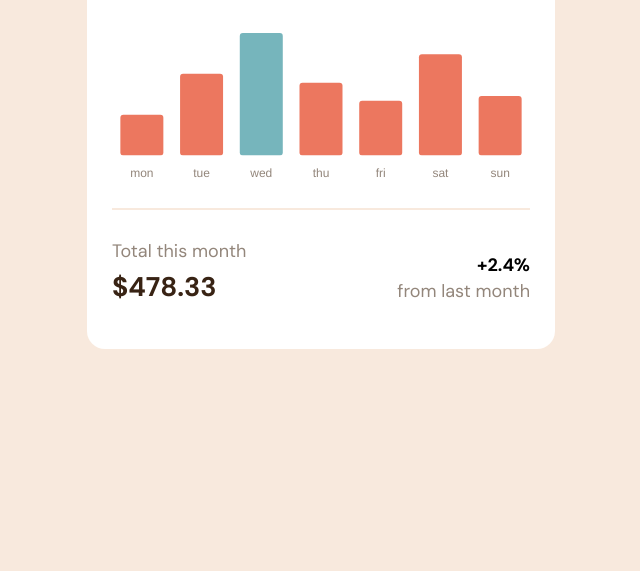
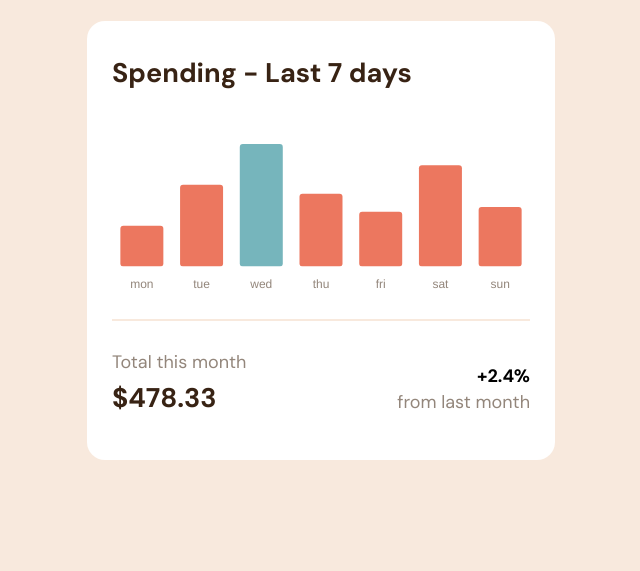
Before and after one commit to MReyna12/expenses-chart-component, a plain HTML site: page index.html in a window 1280 px wide. Shown: the part 229-800 px from the top of the page, without its empty margins (319-959 px from the left). Drawn offline with nearby package versions, Linux system fonts and the light colour scheme.

Commit message:
center content

```diff
--- a/index.html
+++ b/index.html
@@ -14,7 +14,7 @@
     <title>Expenses Chart Component</title>
   </head>
   <body>
-    <main>
+    <main class="column-center">
       <section
         class="balance-container shared-containers flex-space-between-center"
       >
--- a/styles/index.css
+++ b/styles/index.css
@@ -22,6 +22,7 @@ main {
   margin: 0 auto;
   max-width: 500px;
   padding: 0rem 1rem;
+  height: 100vh;
 }
 
 /** Balance Container Styling **/
@@ -110,3 +111,9 @@ main {
 .padding-bottom {
   padding-bottom: 1.5rem;
 }
+
+.column-center {
+  display: flex;
+  flex-direction: column;
+  justify-content: center;
+}
```
Also changed, not shown: public/favicon-32x32.png (deleted).
